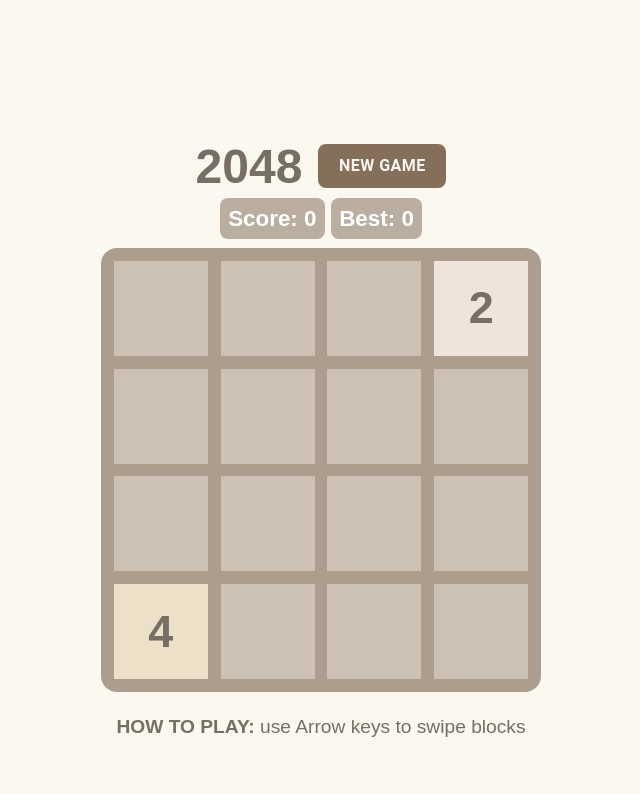
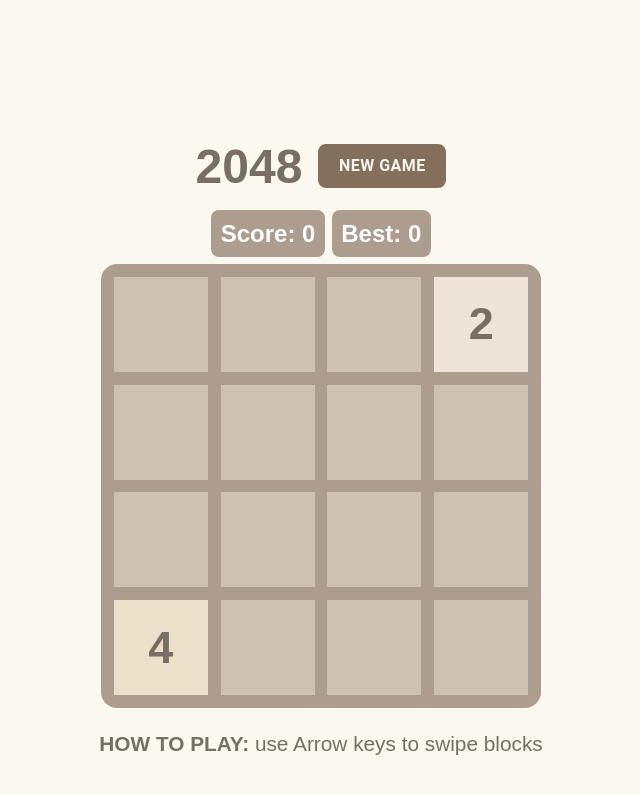
Before and after one commit to anatolii-pyroh/2048-game, a React (Vite) app: page / in a window 1280 px wide. Shown: the top 794 px of the page, without its empty margins (319-959 px from the left). Built offline with nearby package versions, Linux system fonts and the light colour scheme.

Commit message:
add every component  its own folder

```diff
--- a/src/App.css
+++ b/src/App.css
@@ -10,7 +10,7 @@ body {
 
 .App {
   text-align: center;
-  margin-top: 8rem;
+  margin-top: 7rem;
 }
 
 .App h1 {
@@ -21,7 +21,7 @@ body {
 
 .App p {
   margin-top: 1.5rem;
-  font-size: 1.2rem;
+  font-size: 1.3rem;
 }
 
 .App span {
@@ -29,9 +29,9 @@ body {
 }
 
 .scores span {
-  background: #bbada0;
+  background: #ad9d8f;
   color: white;
-  padding: 0.5rem;
-  font-size: 1.4rem;
+  padding: 0.6rem;
+  font-size: 1.5rem;
   border-radius: 0.5rem;
 }
--- a/src/App.jsx
+++ b/src/App.jsx
@@ -14,8 +14,8 @@ import { initialize } from "./helpers/initialize";
 import { swipeUp, swipeDown, swipeLeft, swipeRight } from "./helpers/swipes";
 import { checkIsGameOver } from "./helpers/isGameOver";
 // components
-import Grid from "./components/Grid";
-import ResetButton from "./components/ResetButton";
+import Grid from "./components/Grid/Grid";
+import TopContent from "./components/TopContent/TopContent";
 
 function App() {
   const data = useSelector((state) => state.gameData.grid);
@@ -84,28 +84,7 @@ function App() {
 
   return (
     <Container maxWidth='sm' className='App'>
-      <Box
-        sx={{
-          maxWidth: "435px",
-          display: "flex",
-          flexDirection: "column",
-          alignItems: "center",
-          borderRadius: "10px",
-          margin: "auto",
-          marginBottom: "1rem",
-          fontSize: "1.5rem",
-          fontWeight: "bold",
-        }}
-      >
-        <Box sx={{ display: "flex", alignItems: "center" }}>
-          <h1>2048</h1>
-          <ResetButton />
-        </Box>
-        <Box className="scores">
-          <span>Score: {score}</span>{" "}
-          <span>Best: {bestScore}</span>
-        </Box>
-      </Box>
+      <TopContent score={score} bestScore={bestScore} />
       <Grid />
       <p>
         <span>HOW TO PLAY:</span> use Arrow keys to swipe blocks
--- a/src/components/Block.jsx
+++ b/src/components/Block/Block.jsx
@@ -1,6 +1,6 @@
 import React from "react";
 import { Box } from "@mui/material";
-import { getColor } from "../helpers/getColor";
+import { getColor } from "../../helpers/getColor";
 
 const Block = ({ number }) => {
   const style = {
--- a/src/components/Grid.jsx
+++ b/src/components/Grid/Grid.jsx
@@ -1,7 +1,7 @@
 import React from "react";
 import { Box } from "@mui/material";
 import { useSelector } from "react-redux";
-import Block from "./Block";
+import Block from "../Block/Block";
 
 const Grid = () => {
   const data = useSelector((state) => state.gameData.grid);
@@ -9,7 +9,7 @@ const Grid = () => {
   return (
     <Box
       sx={{
-        backgroundColor: "#AD9D8F",
+        backgroundColor: "#ad9d8f",
         width: "100%",
         maxWidth: "440px",
         margin: "auto",
@@ -24,6 +24,7 @@ const Grid = () => {
           ))}
         </Box>
       ))}
+
     </Box>
   );
 };
--- a/src/components/ResetButton.jsx
+++ b/src/components/ResetButton/ResetButton.jsx
@@ -1,12 +1,12 @@
 import React from "react";
 import { Button } from "@mui/material";
 import { useDispatch } from "react-redux";
-import { reset } from "../helpers/reset";
+import { reset } from "../../helpers/reset";
 import {
   updateGrid,
   updateIsGameOver,
   resetScore,
-} from "../redux/reducers/gameDataSlice";
+} from "../../redux/reducers/gameDataSlice";
 
 const ResetButton = () => {
   const dispatch = useDispatch();
@@ -25,7 +25,7 @@ const ResetButton = () => {
         background: "#846f5b",
         color: "#f8f5f0",
         width: "8rem",
-        margin: "1rem 0",
+        margin: "2rem 0",
         borderRadius: "0.5rem",
         fontWeight: "bold",
         fontSize: "1rem",
--- /dev/null
+++ b/src/components/TopContent/TopContent.jsx
@@ -0,0 +1,31 @@
+import { Box } from "@mui/material";
+import React from "react";
+import ResetButton from "../ResetButton/ResetButton";
+
+const TopContent = ({ score, bestScore }) => {
+  return (
+    <Box
+      sx={{
+        maxWidth: "435px",
+        display: "flex",
+        flexDirection: "column",
+        alignItems: "center",
+        borderRadius: "10px",
+        margin: "auto",
+        marginBottom: "1rem",
+        fontSize: "1.5rem",
+        fontWeight: "bold",
+      }}
+    >
+      <Box sx={{ display: "flex", alignItems: "center" }}>
+        <h1>2048</h1>
+        <ResetButton />
+      </Box>
+      <Box className='scores'>
+        <span>Score: {score}</span> <span>Best: {bestScore}</span>
+      </Box>
+    </Box>
+  );
+};
+
+export default TopContent;
```
